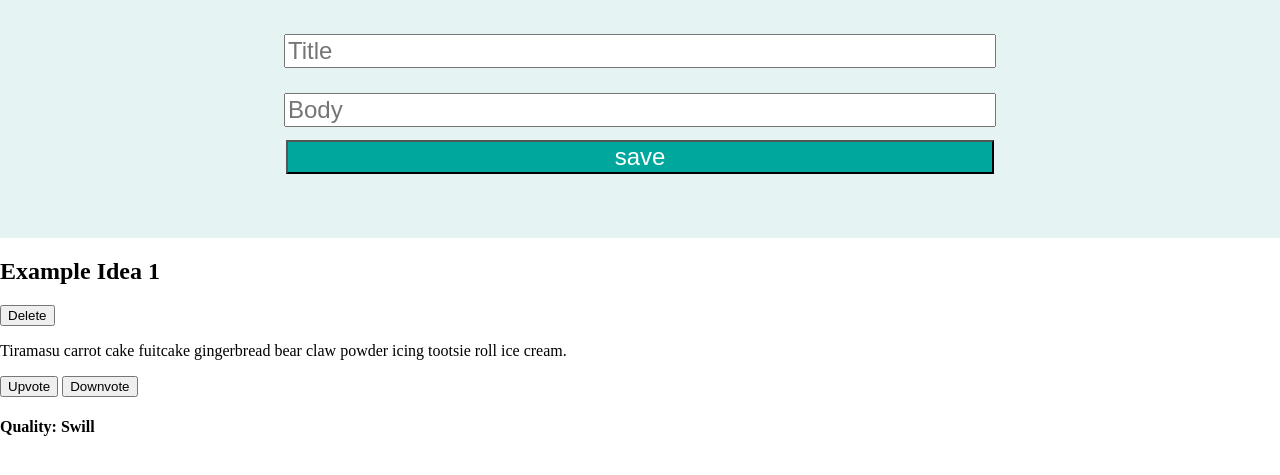
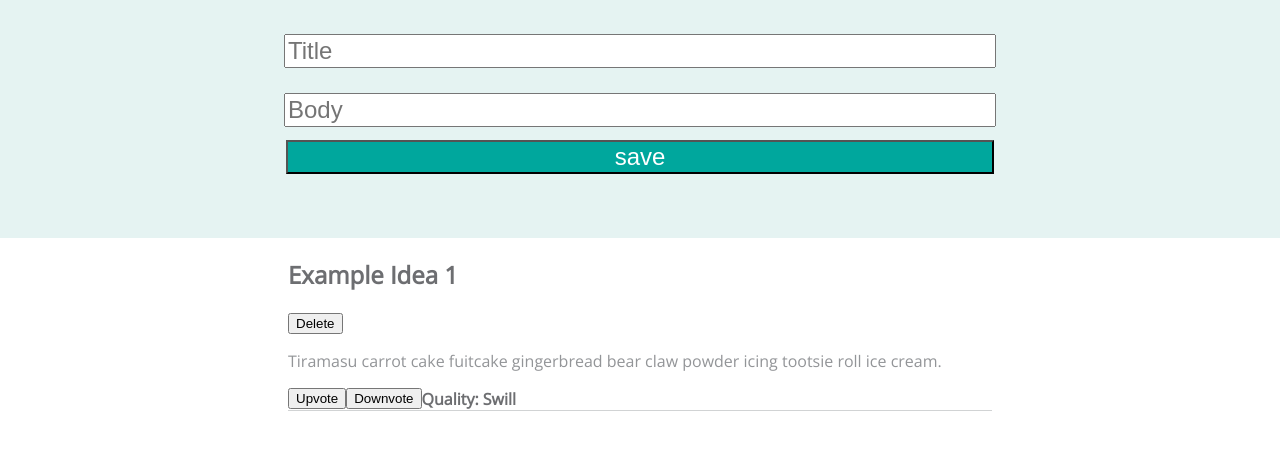
Before and after one commit to bottd/IdeaBox, a plain HTML site: page index.html in a window 1280 px wide. Shown: the part 149-624 px from the top of the page. Drawn offline with nearby package versions, Linux system fonts and the light colour scheme.

Commit message:
Style thoughts

```diff
--- a/styles.css
+++ b/styles.css
@@ -36,3 +36,27 @@ input {
 .save-input:hover {
   background-color: #045E55;
 }
+main {
+  display: flex;
+  flex-direction: column;
+  align-items: center;
+}
+article {
+  border-bottom: 1px solid #D1D3D4;
+  width: 55%;
+  font-family: 'Open Sans', sans-serif;
+}
+h2 {
+  color: #6D6E71;
+}
+p {
+  color: #939598;
+}
+.upvote, .downvote {
+  float: left;
+}
+h4 {
+  color: #6D6E71;
+  float: left;
+  margin: 0;
+}
```
